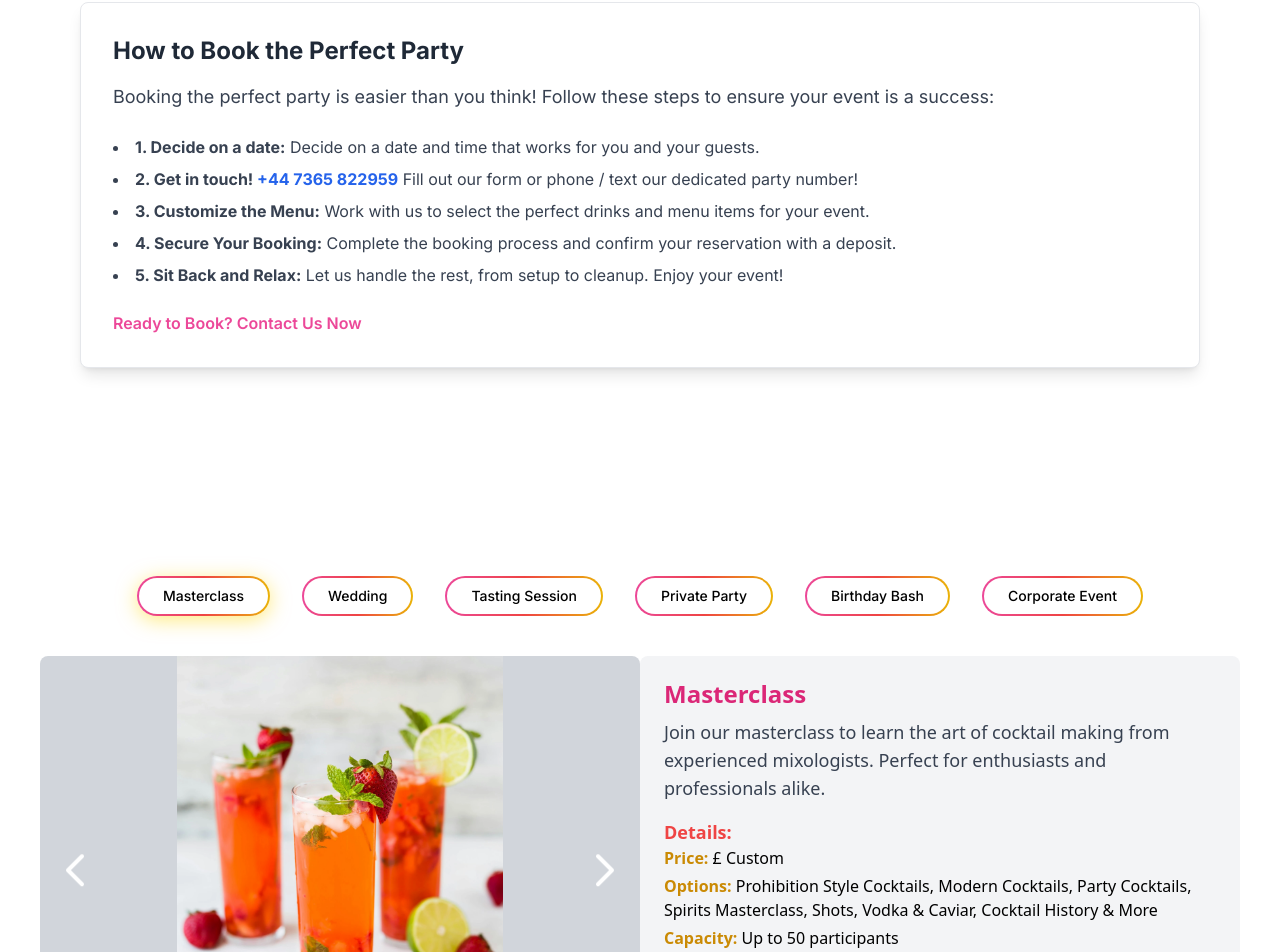
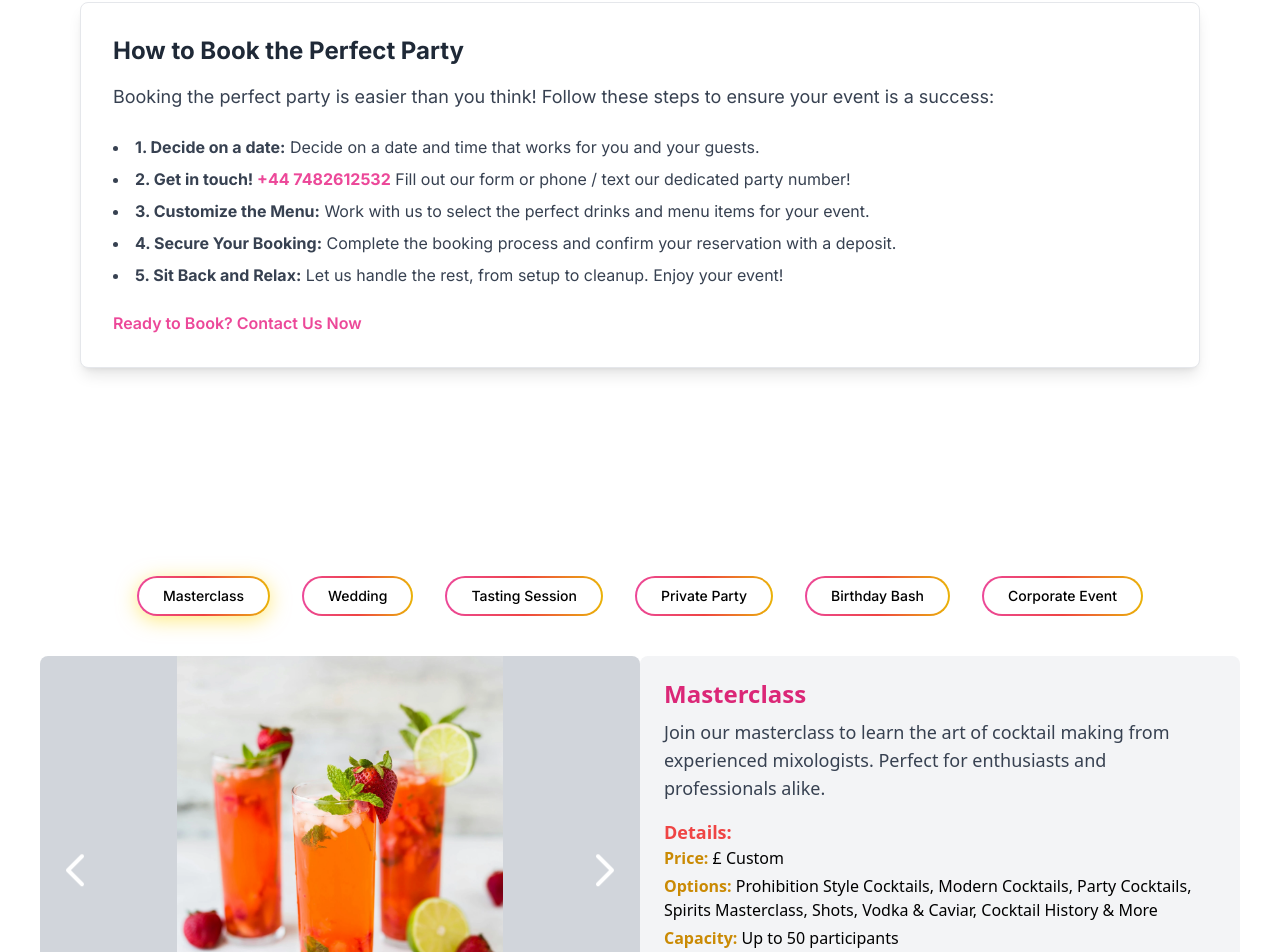
Before and after one commit to amora92/tailwind_mybartenders, a Next.js app: page / in a window 1280 px wide. Shown: the part 1758-2710 px from the top of the page. Built offline with nearby package versions, Linux system fonts and the light colour scheme.

Commit message:
new number
new number

```diff
--- a/components/Image_Rotator.jsx
+++ b/components/Image_Rotator.jsx
@@ -202,11 +202,8 @@ const ImageRotator = () => {
             <li>
               <strong>
                 2. Get in touch!{' '}
-                <a
-                  href='tel:+44 7482612532'
-                  className='text-blue-600 hover:text-blue-800'
-                >
-                  +44 7365 822959
+                <a href='tel:+44 7482612532' className='text-pink-500'>
+                  +44 7482612532
                 </a>
               </strong>{' '}
               Fill out our form or phone / text our dedicated party number!
```
